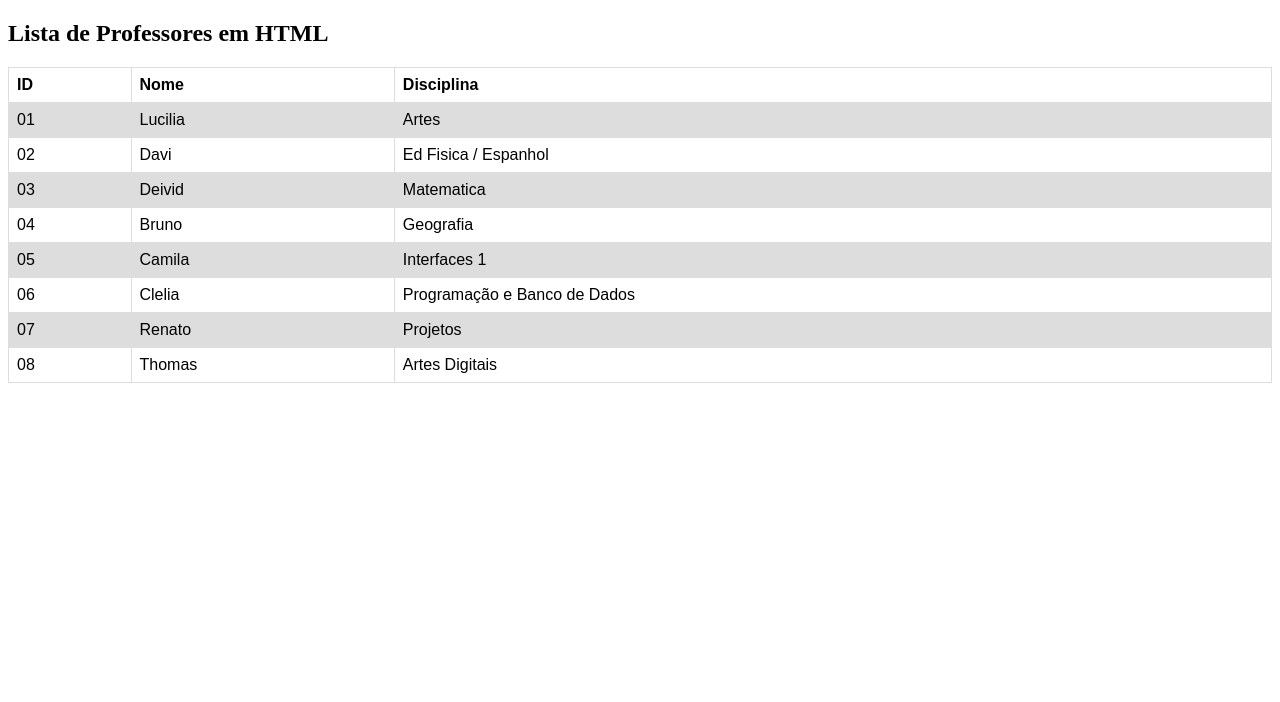
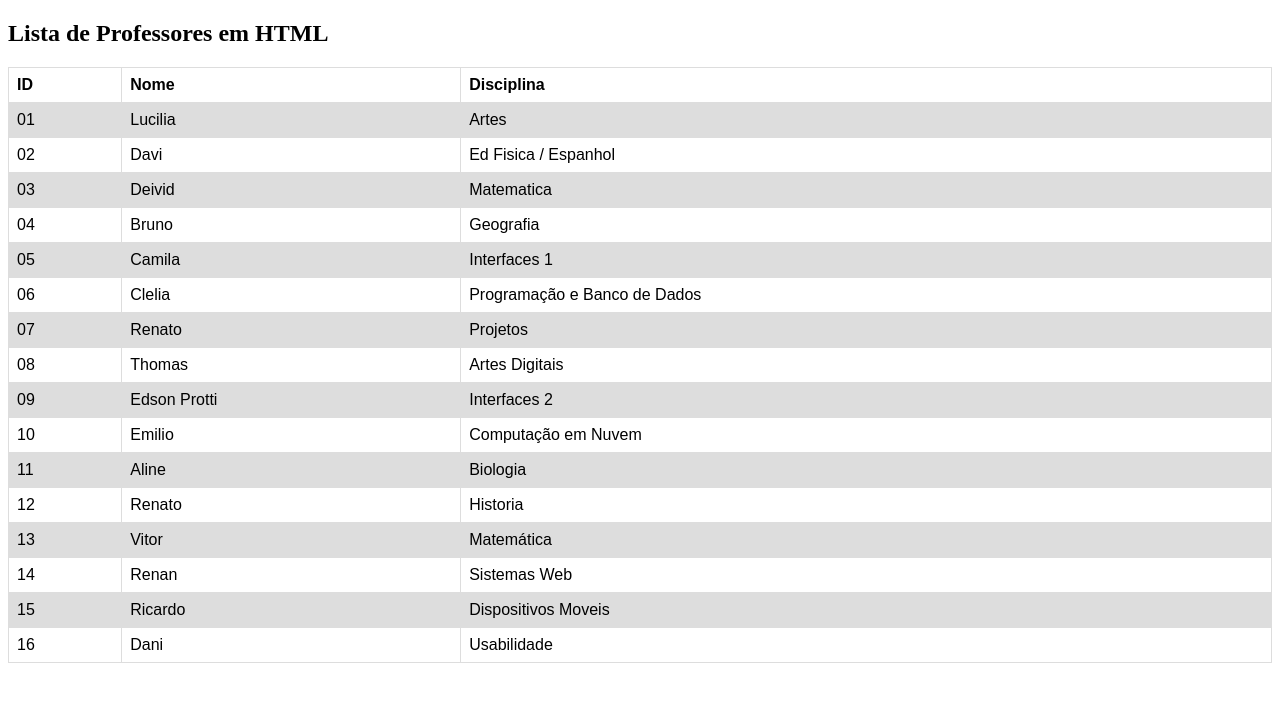
Before and after one commit to BartoInfo/faviconHTML, a website: page info/table.html in a window 1280 px wide. Drawn offline with Linux system fonts and the light colour scheme.

Commit message:
Atualizando Tabela

```diff
--- a/info/table.html
+++ b/info/table.html
@@ -69,6 +69,46 @@ tr:nth-child(even) {
     <td>Thomas</td>
     <td>Artes Digitais</td>
   </tr>
+  <tr>
+  	<td>09</td>
+    <td>Edson Protti</td>
+    <td>Interfaces 2</td>
+  </tr>
+  <tr>
+  	<td>10</td>
+    <td>Emilio</td>
+    <td>Computação em Nuvem</td>
+  </tr>
+  <tr>
+  	<td>11</td>
+    <td>Aline</td>
+    <td>Biologia</td>
+  </tr>
+  <tr>
+  	<td>12</td>
+    <td>Renato</td>
+    <td>Historia</td>
+  </tr>
+  <tr>
+  	<td>13</td>
+    <td>Vitor</td>
+    <td>Matemática</td>
+  </tr>
+  <tr>
+  	<td>14</td>
+    <td>Renan</td>
+    <td>Sistemas Web</td>
+  </tr>
+  <tr>
+  	<td>15</td>
+    <td>Ricardo</td>
+    <td>Dispositivos Moveis</td>
+  </tr>
+  <tr>
+  	<td>16</td>
+    <td>Dani</td>
+    <td>Usabilidade</td>
+  </tr>
 </table>
 
 </body>
```
